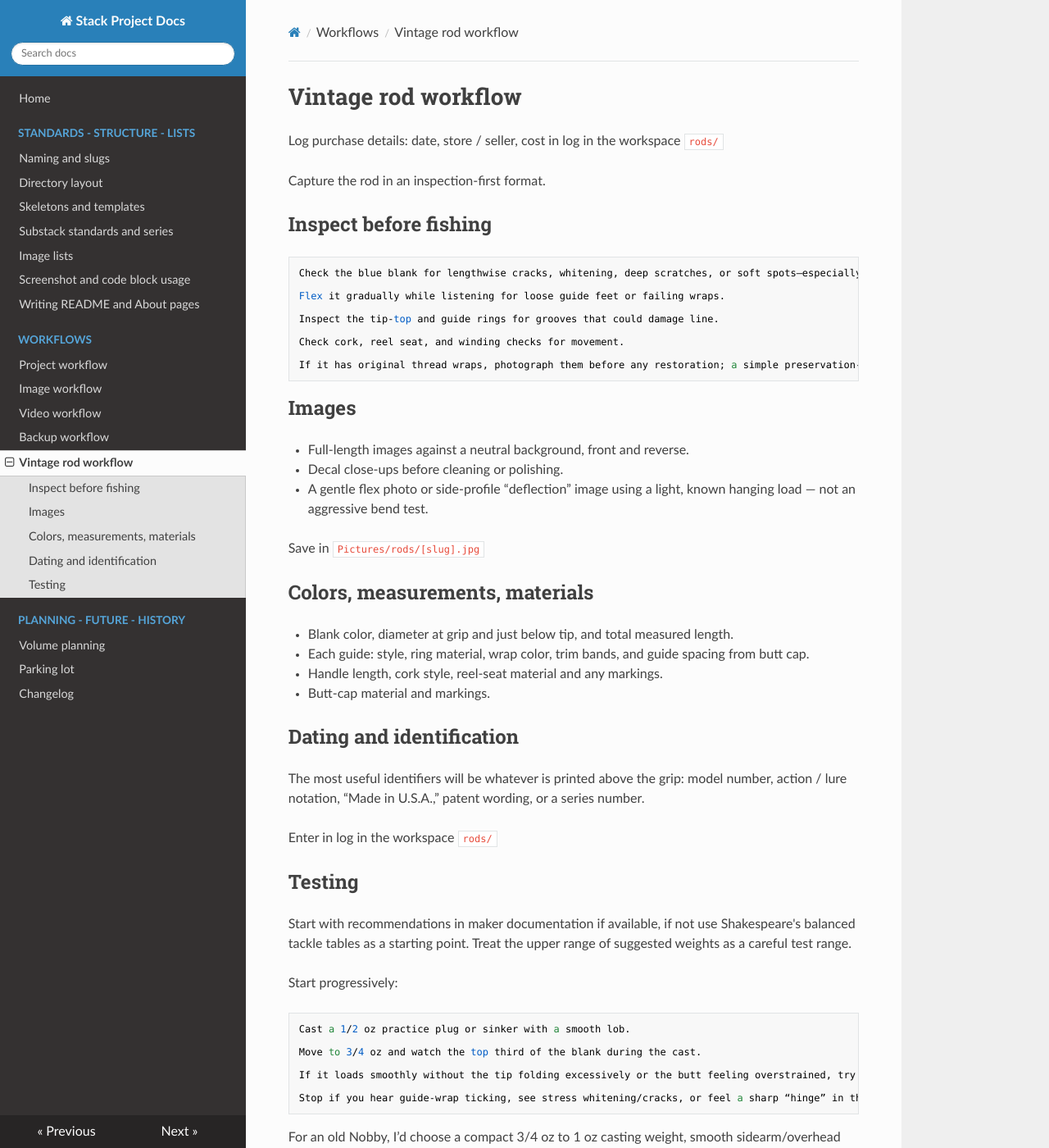
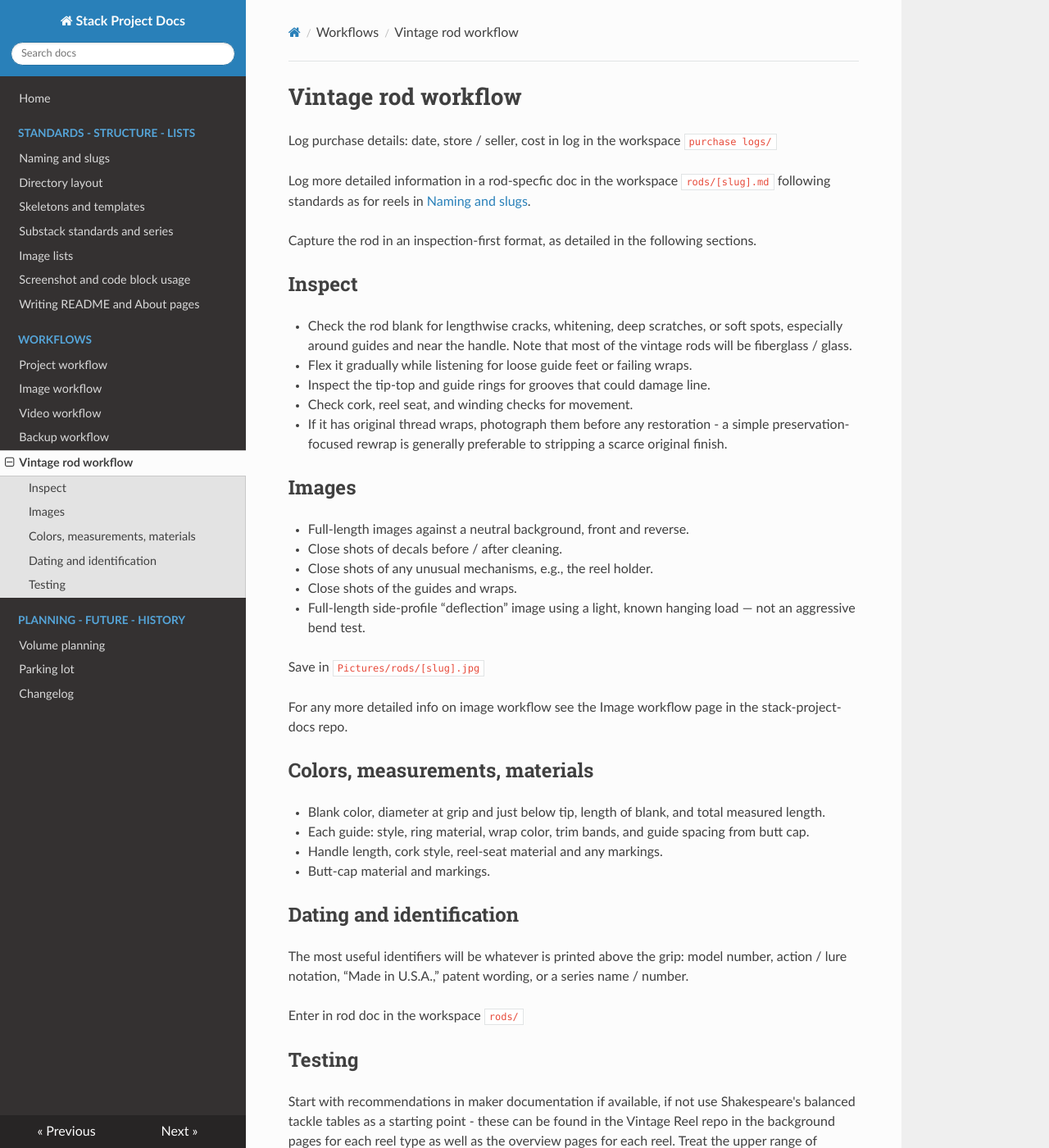
Before and after one commit to john-tech-writer/stack-project-docs, an MkDocs documentation site: the page built from docs/vintage-rod-workflow.md, in a window 1280 px wide and 1400 px high. Shown: the whole window at 82% size. Built offline with MkDocs 1.6.1, drawn with Linux system fonts in a browser that asks for light colours; nearby versions of some CDN libraries; some of the changed text lies outside the part shown.

Commit message:
Update vintage-rod-workflow.md

```diff
--- a/docs/vintage-rod-workflow.md
+++ b/docs/vintage-rod-workflow.md
@@ -1,34 +1,42 @@
 # Vintage rod workflow
 
-Log purchase details: date, store / seller, cost in log in the workspace `rods/`
+Log purchase details: date, store / seller, cost in log in the workspace `purchase logs/`
 
-Capture the rod in an inspection-first format.
+Log more detailed information in a rod-specfic doc in the workspace `rods/[slug].md` following standards as for reels in [Naming and slugs](naming-slugs.md).
 
-## Inspect before fishing
+Capture the rod in an inspection-first format, as detailed in the following sections.
 
-    Check the blue blank for lengthwise cracks, whitening, deep scratches, or soft spots—especially around guides and near the handle.
+## Inspect
 
-    Flex it gradually while listening for loose guide feet or failing wraps.
+  - Check the rod blank for lengthwise cracks, whitening, deep scratches, or soft spots, especially around guides and near the handle. Note that most of the vintage rods will be fiberglass / glass.
 
-    Inspect the tip-top and guide rings for grooves that could damage line.
+  - Flex it gradually while listening for loose guide feet or failing wraps.
 
-    Check cork, reel seat, and winding checks for movement.
+  - Inspect the tip-top and guide rings for grooves that could damage line.
 
-    If it has original thread wraps, photograph them before any restoration; a simple preservation-focused rewrap is generally preferable to stripping a scarce original finish.
+  - Check cork, reel seat, and winding checks for movement.
+
+  - If it has original thread wraps, photograph them before any restoration - a simple preservation-focused rewrap is generally preferable to stripping a scarce original finish.
 
 ## Images
 
   - Full-length images against a neutral background, front and reverse.
 
-  - Decal close-ups before cleaning or polishing.
+  - Close shots of decals before / after cleaning.
 
-  - A gentle flex photo or side-profile “deflection” image using a light, known hanging load — not an aggressive bend test.
+  - Close shots of any unusual mechanisms, e.g., the reel holder.
+
+  - Close shots of the guides and wraps.
+
+  - Full-length side-profile “deflection” image using a light, known hanging load — not an aggressive bend test.
 
 Save in `Pictures/rods/[slug].jpg`
 
+For any more detailed info on image workflow see the Image workflow page in the stack-project-docs repo.
+
 ## Colors, measurements, materials
 
-  - Blank color, diameter at grip and just below tip, and total measured length.
+  - Blank color, diameter at grip and just below tip, length of blank, and total measured length.
 
   - Each guide: style, ring material, wrap color, trim bands, and guide spacing from butt cap.
 
@@ -38,26 +46,24 @@ Save in `Pictures/rods/[slug].jpg`
 
 ## Dating and identification
 
-The most useful identifiers will be whatever is printed above the grip: model number, action / lure notation, “Made in U.S.A.,” patent wording, or a series number.
+The most useful identifiers will be whatever is printed above the grip: model number, action / lure notation, “Made in U.S.A.,” patent wording, or a series name / number.
 
-Enter in log in the workspace `rods/`
+Enter in rod doc in the workspace `rods/`
 
 ## Testing
 
-Start with recommendations in maker documentation if available, if not use Shakespeare's balanced tackle tables as a starting point. Treat the upper range of suggested weights as a careful test range.
+Start with recommendations in maker documentation if available, if not use Shakespeare's balanced tackle tables as a starting point - these can be found in the Vintage Reel repo in the background pages for each reel type as well as the overview pages for each reel. Treat the upper range of suggested weights as a careful test range.
 
-Start progressively:
+Start progressively - for example, for a rod tentatively in the "heavy" category which should be capable of handling 3/4 oz. + weights:
 
-    Cast a 1/2 oz practice plug or sinker with a smooth lob.
+  - Cast a 1/2 oz practice plug or sinker with a smooth lob.
 
-    Move to 3/4 oz and watch the top third of the blank during the cast.
+  - Move to 3/4 oz and watch the top third of the blank during the cast.
 
-    If it loads smoothly without the tip folding excessively or the butt feeling overstrained, try 1 oz—but avoid snap-casting.
+  - If it loads smoothly without the tip folding excessively or the butt feeling overstrained, try 1 oz—but avoid snap-casting.
 
-    Stop if you hear guide-wrap ticking, see stress whitening/cracks, or feel a sharp “hinge” in the blank.
-
-For an old Nobby, I’d choose a compact 3/4 oz to 1 oz casting weight, smooth sidearm/overhead delivery, and relatively forgiving mono. That combination should be more congenial than trying to drive a heavy sinker with a sudden modern-style power cast.
+  - Stop if you hear guide-wrap ticking, see stress whitening/cracks, or feel a sharp “hinge” in the blank.
 
 Test-cast with a range of recommended weights, line type / diameter, reel, cast style, and subjective load point.
 
-Enter in log in workstpace `rods/`
+Enter results in rod doc in workstpace `rods/`
```
